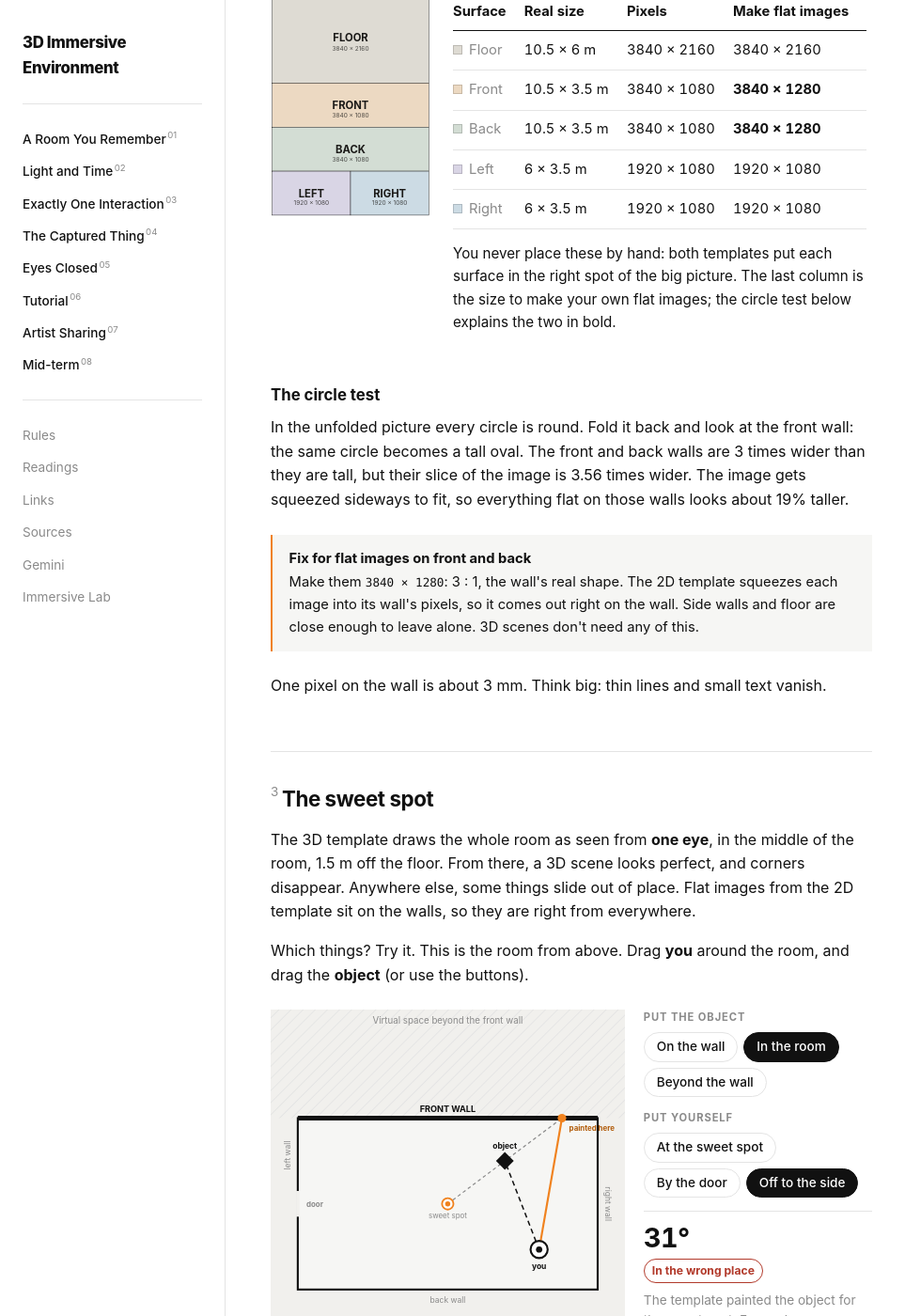
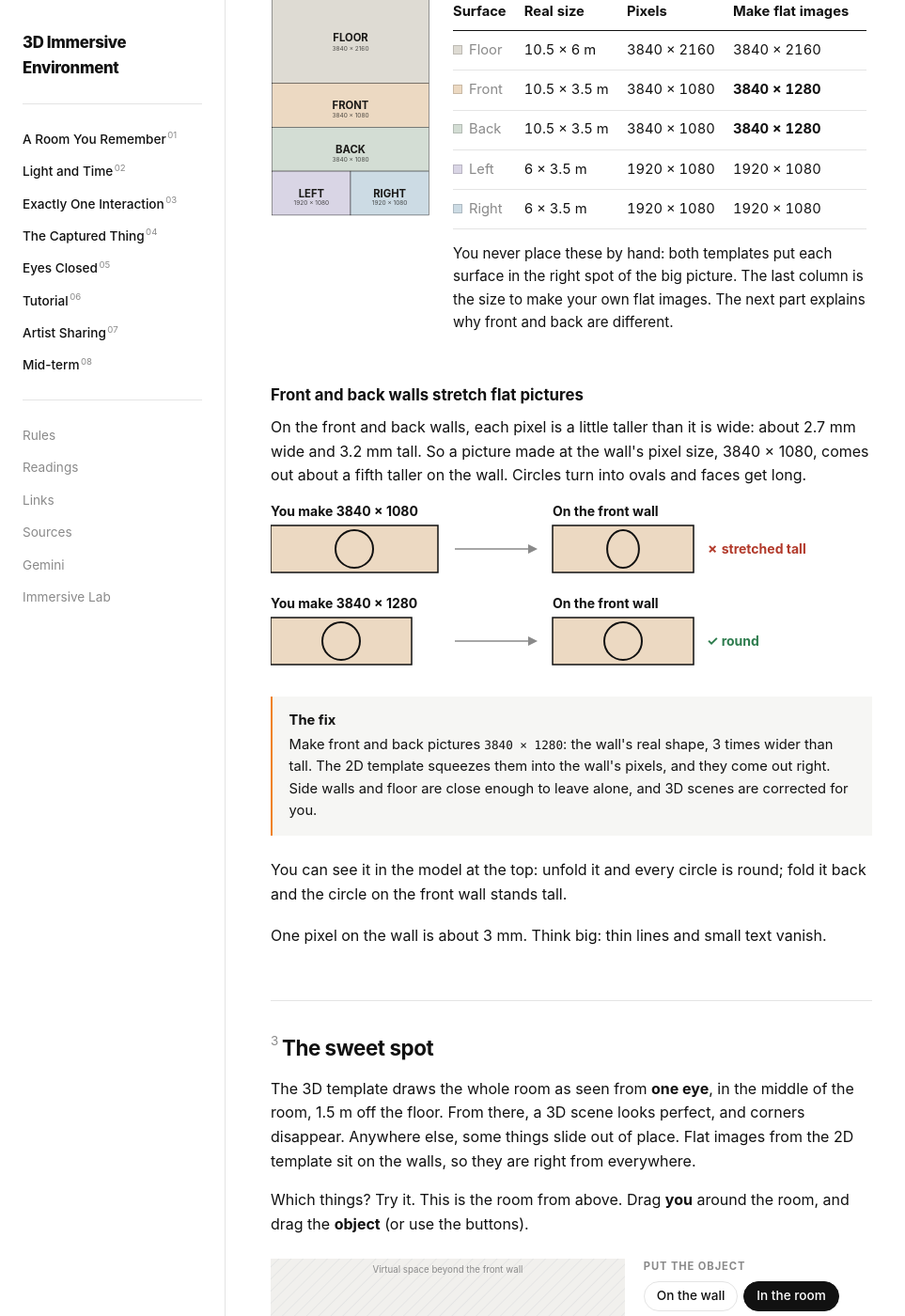
Before and after one commit to kachichan/vart3447-3d-immersive-environment, a Jekyll site: the page built from immersive-lab/index.html, in a window 1280 px wide and 1400 px high, scrolled down 1683 px. Shown: the whole window at 94% size, without its empty margins (0-963 px from the left). Built offline with Jekyll 4.4.1, drawn with Linux system fonts in a browser that asks for light colours; some web fonts are replaced; some of the changed text lies outside the part shown.

Commit message:
update immersive lab notes and upload 3d template

```diff
--- a/immersive-lab/index.html
+++ b/immersive-lab/index.html
@@ -245,13 +245,38 @@ title: Immersive Lab
             </tbody>
           </table>
         </div>
-        <p style="margin-top:14px;font-size:0.95rem">You never place these by hand: both templates put each surface in the right spot of the big picture. The last column is the size to make your own flat images; the circle test below explains the two in bold.</p>
+        <p style="margin-top:14px;font-size:0.95rem">You never place these by hand: both templates put each surface in the right spot of the big picture. The last column is the size to make your own flat images. The next part explains why front and back are different.</p>
       </div>
     </div>
 
-    <h3 style="margin-top:36px">The circle test</h3>
-    <p style="margin-top:8px">In the unfolded picture every circle is round. Fold it back and look at the front wall: the same circle becomes a tall oval. The front and back walls are 3 times wider than they are tall, but their slice of the image is 3.56 times wider. The image gets squeezed sideways to fit, so everything flat on those walls looks about 19% taller.</p>
-    <div class="note"><b>Fix for flat images on front and back</b>Make them <span class="mono">3840 × 1280</span>: 3 : 1, the wall's real shape. The 2D template squeezes each image into its wall's pixels, so it comes out right on the wall. Side walls and floor are close enough to leave alone. 3D scenes don't need any of this.</div>
+    <h3 style="margin-top:36px">Front and back walls stretch flat pictures</h3>
+    <p style="margin-top:8px">On the front and back walls, each pixel is a little taller than it is wide: about 2.7 mm wide and 3.2 mm tall. So a picture made at the wall's pixel size, 3840 × 1080, comes out about a fifth taller on the wall. Circles turn into ovals and faces get long.</p>
+    <div style="overflow-x:auto;margin-top:16px">
+      <svg viewBox="0 0 590 182" role="img" aria-label="Top: a picture made 3840 by 1080 with a circle in it becomes a tall oval on the front wall. Bottom: a picture made 3840 by 1280 keeps its circle round on the wall." style="width:100%;min-width:430px;max-width:590px;height:auto;display:block">
+        <g class="svgtxt" font-size="14">
+          <text x="0" y="14" font-weight="700" class="t-ink">You make 3840 × 1080</text>
+          <rect x="0" y="24" width="178" height="50" style="fill:var(--s-front)" class="s-ink" stroke-width="1.5"/>
+          <circle cx="89" cy="49" r="20" fill="none" class="s-ink" stroke-width="2"/>
+          <line x1="196" y1="49" x2="276" y2="49" class="s-muted" stroke-width="1.5"/>
+          <polygon points="284,49 274,44 274,54" class="t-muted"/>
+          <text x="300" y="14" font-weight="700" class="t-ink">On the front wall</text>
+          <rect x="300" y="24" width="150" height="50" style="fill:var(--s-front)" class="s-ink" stroke-width="1.5"/>
+          <ellipse cx="375" cy="49" rx="16.9" ry="20" fill="none" class="s-ink" stroke-width="2"/>
+          <text x="464" y="54" font-weight="700" style="fill:var(--bad)">✗ stretched tall</text>
+          <text x="0" y="112" font-weight="700" class="t-ink">You make 3840 × 1280</text>
+          <rect x="0" y="122" width="150" height="50" style="fill:var(--s-front)" class="s-ink" stroke-width="1.5"/>
+          <circle cx="75" cy="147" r="20" fill="none" class="s-ink" stroke-width="2"/>
+          <line x1="196" y1="147" x2="276" y2="147" class="s-muted" stroke-width="1.5"/>
+          <polygon points="284,147 274,142 274,152" class="t-muted"/>
+          <text x="300" y="112" font-weight="700" class="t-ink">On the front wall</text>
+          <rect x="300" y="122" width="150" height="50" style="fill:var(--s-front)" class="s-ink" stroke-width="1.5"/>
+          <circle cx="375" cy="147" r="20" fill="none" class="s-ink" stroke-width="2"/>
+          <text x="464" y="152" font-weight="700" style="fill:var(--good)">✓ round</text>
+        </g>
+      </svg>
+    </div>
+    <div class="note"><b>The fix</b>Make front and back pictures <span class="mono">3840 × 1280</span>: the wall's real shape, 3 times wider than tall. The 2D template squeezes them into the wall's pixels, and they come out right. Side walls and floor are close enough to leave alone, and 3D scenes are corrected for you.</div>
+    <p style="margin-top:14px">You can see it in the model at the top: unfold it and every circle is round; fold it back and the circle on the front wall stands tall.</p>
     <p style="margin-top:18px">One pixel on the wall is about 3 mm. Think big: thin lines and small text vanish.</p>
   </div>
 </section>
@@ -353,7 +378,7 @@ title: Immersive Lab
         </tbody>
       </table>
     </div>
-    <p style="margin-top:14px;font-size:0.95rem"><strong>Download:</strong> <a href="https://kachichan.github.io/vart3447-3d-immersive-environment/immersive-lab/templates/lab-2d.zip">lab-2d.zip</a> · <code>lab-3d.zip</code> (ready before week 11) · <a href="https://kachichan.github.io/vart3447-3d-immersive-environment/immersive-lab/templates/lab-3d-stereo.zip">lab-3d-stereo.zip</a>. Adapted from the Immersive Lab technician's original templates.</p>
+    <p style="margin-top:14px;font-size:0.95rem"><strong>Download:</strong> <a href="https://kachichan.github.io/vart3447-3d-immersive-environment/immersive-lab/templates/lab-2d.zip">lab-2d.zip</a> · <a href="https://kachichan.github.io/vart3447-3d-immersive-environment/immersive-lab/templates/lab-3d.zip">lab-3d.zip</a> · <a href="https://kachichan.github.io/vart3447-3d-immersive-environment/immersive-lab/templates/lab-3d-stereo.zip">lab-3d-stereo.zip</a>. Adapted from the Immersive Lab technician's original templates.</p>
   </div>
   <div class="wide">
     <div class="routes">
@@ -503,7 +528,7 @@ title: Immersive Lab
     </ol>
 
     <h3 style="margin-top:34px">When your group needs 3D</h3>
-    <p style="margin-top:8px">For 3D objects or a 360° picture, use <code>lab-3d.toe</code> instead. Download <code>lab-3d.zip</code> from section 4 (ready before week 11), unzip it, and keep its <code>model</code> folder next to the <code>.toe</code>: the 360° test room lives there.</p>
+    <p style="margin-top:8px">For 3D objects or a 360° picture, use <code>lab-3d.toe</code> instead. Download <a href="https://kachichan.github.io/vart3447-3d-immersive-environment/immersive-lab/templates/lab-3d.zip">lab-3d.zip</a>, unzip it, and keep its <code>model</code> folder next to the <code>.toe</code>: the 360° test room lives there.</p>
     <ol class="steps">
       <li><h3>Leave the engine alone</h3><p>Inside <code>project1</code>, <code>CaveConfigParser</code> cuts the picture up for the room. Don't edit it, and never press its <em>Reload</em> button. Its <strong>Preview</strong> button is safe.</p></li>
       <li><h3>Add an object</h3><p>Press <span class="kbd">Tab</span>, choose <strong>COMP → Geometry</strong> and place it. Rename it so it starts with <code>geo</code>, for example <code>geo_first</code> (edit the name at the top of its parameter window). It arrives with a doughnut inside, and it is now on every surface.</p></li>
@@ -648,7 +673,7 @@ title: Immersive Lab
           <tr><td>A window popped up on the wall</td><td>The room is the main display</td><td><span class="kbd">Win</span> + arrow keys to move it to the desk screen</td></tr>
           <tr><td>Your image is on the wrong wall</td><td>It's wired into the wrong slot</td><td>Each slot is named after its surface: <code>Floor</code>, <code>Front</code>, <code>Back</code>, <code>Left</code>, <code>Right</code></td></tr>
           <tr><td>A slot still shows the demo picture</td><td>Your new wire didn't land on the slot</td><td>Drag again, from your node's right edge to the slot's left edge</td></tr>
-          <tr><td>The 360° sphere is blank (lab-3d)</td><td>The <code>model</code> folder isn't next to the <code>.toe</code></td><td>Put it back, or re-download the template</td></tr>
+          <tr><td>The 360° sphere is blank (lab-3d)</td><td>The <code>model</code> folder isn't next to the <code>.toe</code></td><td>Put it back, or re-download the template. If the folder is there and it's still blank, the test model itself didn't load; carry on, it's only a test pattern.</td></tr>
           <tr><td>Everything broke after you pressed Reload</td><td>Reload rebuilds the engine from a file that only exists on the lab PC</td><td>Close without saving and reopen. If you saved, start again from a fresh template</td></tr>
           <tr><td>Your object doesn't appear</td><td>Its name doesn't start with <code>geo</code>, it's not inside <code>project1</code>, or its Render flag is off</td><td>Rename it, move it into <code>project1</code>, turn Render on</td></tr>
           <tr><td>Your object is there at home but missing in the room</td><td>It's above 3.5 m, in the ceiling hole</td><td>Bring it down or push it towards a wall</td></tr>
```
Also changed, not shown: immersive-lab/_source/guide.html (+32 -7 lines), 1 other file.
